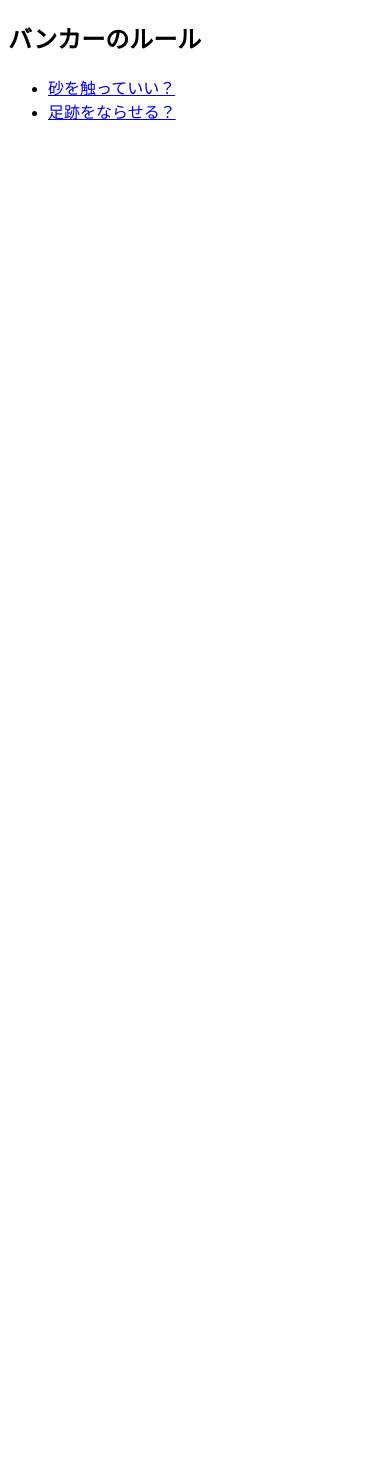
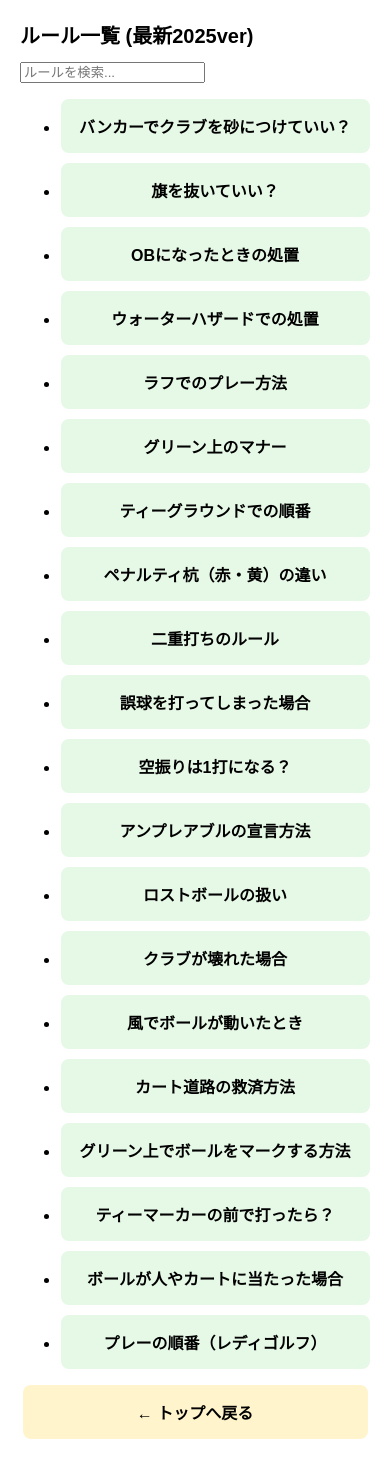
Before and after one commit to uta7770502/golf-pwa-demo, a plain HTML site: page rules.html in a window 390 px wide. Before the commit the page ends 844 px from the top, so only its background shows below. Drawn offline with Linux system fonts and the light colour scheme.

Commit message:
Add files via upload

```diff
--- a/rules.html
+++ b/rules.html
@@ -1,12 +1,17 @@
 <!DOCTYPE html>
 <html lang="ja">
-<head><meta charset="UTF-8"><meta name="viewport" content="width=device-width, initial-scale=1.0">
-<title>ルール一覧</title></head>
+<head>
+  <meta charset="UTF-8">
+  <meta name="viewport" content="width=device-width, initial-scale=1.0">
+  <title>ルール一覧</title>
+  <link rel="stylesheet" href="style.css">
+  <script src="script.js" defer></script>
+</head>
 <body>
-<h2>バンカーのルール</h2>
-<ul>
-  <li><a href="detail.html?q=sand-touch">砂を触っていい？</a></li>
-  <li><a href="detail.html?q=footprint">足跡をならせる？</a></li>
-</ul>
+  <h1>ルール一覧 (最新2025ver)</h1>
+  <input type="text" id="searchBoxRules" placeholder="ルールを検索...">
+  <div id="suggestionsRules"></div>
+  <ul id="rulesList"></ul>
+  <a href="index.html" class="button-link yellow-button">← トップへ戻る</a>
 </body>
 </html>
--- a/rules.json
+++ b/rules.json
@@ -1,17 +1,24 @@
 {
-  "categories": [
-    {
-      "id": "bunker",
-      "name": "バンカー",
-      "rules": [
-        {
-          "id": "bunker-touch-sand",
-          "question": "打つ前にクラブを砂につけていい？",
-          "answer": "いいえ、クラブを砂につけてはいけません。",
-          "detail": "ゴルフ規則 12.2b によって、バンカー内でクラブを砂に触れさせるとペナルティになります。",
-          "tip": "石や葉っぱを取り除くのはOKです。"
-        }
-      ]
-    }
+  "rules": [
+    { "id": 1, "title": "バンカーでクラブを砂につけていい？" },
+    { "id": 2, "title": "旗を抜いていい？" },
+    { "id": 3, "title": "OBになったときの処置" },
+    { "id": 4, "title": "ウォーターハザードでの処置" },
+    { "id": 5, "title": "ラフでのプレー方法" },
+    { "id": 6, "title": "グリーン上のマナー" },
+    { "id": 7, "title": "ティーグラウンドでの順番" },
+    { "id": 8, "title": "ペナルティ杭（赤・黄）の違い" },
+    { "id": 9, "title": "二重打ちのルール" },
+    { "id": 10, "title": "誤球を打ってしまった場合" },
+    { "id": 11, "title": "空振りは1打になる？" },
+    { "id": 12, "title": "アンプレアブルの宣言方法" },
+    { "id": 13, "title": "ロストボールの扱い" },
+    { "id": 14, "title": "クラブが壊れた場合" },
+    { "id": 15, "title": "風でボールが動いたとき" },
+    { "id": 16, "title": "カート道路の救済方法" },
+    { "id": 17, "title": "グリーン上でボールをマークする方法" },
+    { "id": 18, "title": "ティーマーカーの前で打ったら？" },
+    { "id": 19, "title": "ボールが人やカートに当たった場合" },
+    { "id": 20, "title": "プレーの順番（レディゴルフ）" }
   ]
 }
--- a/script.js
+++ b/script.js
@@ -1,9 +1,28 @@
-// キャッシュクリア用
-if ('serviceWorker' in navigator) {
-  navigator.serviceWorker.getRegistrations().then(registrations => {
-    for (let reg of registrations) {
-      reg.unregister();
-    }
-  });
-  navigator.serviceWorker.register('service-worker.js?v=7');
-}
+document.addEventListener("DOMContentLoaded", () => {
+  const rulesListElement = document.getElementById("rulesList");
+  const ruleDetailElement = document.getElementById("ruleDetail");
+
+  fetch("rules.json")
+    .then(res => res.json())
+    .then(data => {
+      if (rulesListElement) {
+        data.rules.forEach(rule => {
+          const li = document.createElement("li");
+          li.innerHTML = `<a href="detail.html?id=${rule.id}" class="button-link green-button">${rule.title}</a>`;
+          rulesListElement.appendChild(li);
+        });
+      }
+
+      if (ruleDetailElement) {
+        const params = new URLSearchParams(window.location.search);
+        const id = parseInt(params.get("id"));
+        const rule = data.rules.find(r => r.id === id);
+        if (rule) {
+          ruleDetailElement.innerHTML = `
+            <h2>${rule.title}</h2>
+            <p>ここに要約版の説明が入ります。</p>
+          `;
+        }
+      }
+    });
+});
--- a/style.css
+++ b/style.css
@@ -1,53 +1,40 @@
 body {
-  font-family: sans-serif;
-  margin: 16px;
-  background: #fff;
+  font-family: Arial, sans-serif;
+  margin: 20px;
 }
 
-h1 {
+h1, h2 {
   font-size: 20px;
-  margin-bottom: 4px;
+  margin-top: 20px;
 }
 
-h2 {
-  font-size: 18px;
-  margin: 16px 0 8px;
+a {
+  color: #000;
+  text-decoration: none;
 }
 
-.search-box {
-  width: 100%;
-  padding: 12px;
+.button-link {
+  display: block;
+  width: 90%;
+  margin: 10px auto;
+  padding: 15px;
+  border-radius: 8px;
   font-size: 16px;
-  margin: 8px 0 20px;
-  border-radius: 6px;
-  border: 1px solid #ccc;
+  font-weight: bold;
+  text-align: center;
+  background-color: #f2f2f2;
 }
 
-.rule-btn {
-  display: block;
-  width: 100%;
-  padding: 14px;
-  margin: 6px 0;
-  font-size: 16px;
-  border: none;
-  border-radius: 6px;
-  background: #e6f9ee;
-  text-align: center;
+.green-button {
+  background-color: #e6f8e6;
 }
 
-.rule-btn.yellow {
-  background: #fff3cd;
+.yellow-button {
+  background-color: #fff4cc;
 }
 
-.grid {
-  display: grid;
-  grid-template-columns: 1fr 1fr;
-  gap: 10px;
+#suggestions, #suggestionsRules {
+  margin: 10px;
+  font-size: 14px;
+  color: #333;
 }
-
-@media (max-width: 480px) {
-  .rule-btn {
-    font-size: 18px;
-    padding: 16px;
-  }
-}
```
Also changed, not shown: detail.html (+9 -6 lines), index.html (+21 -28 lines).
